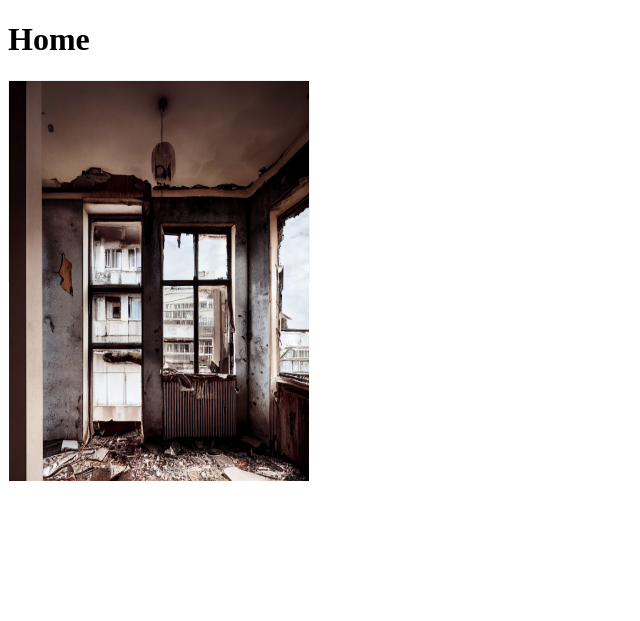
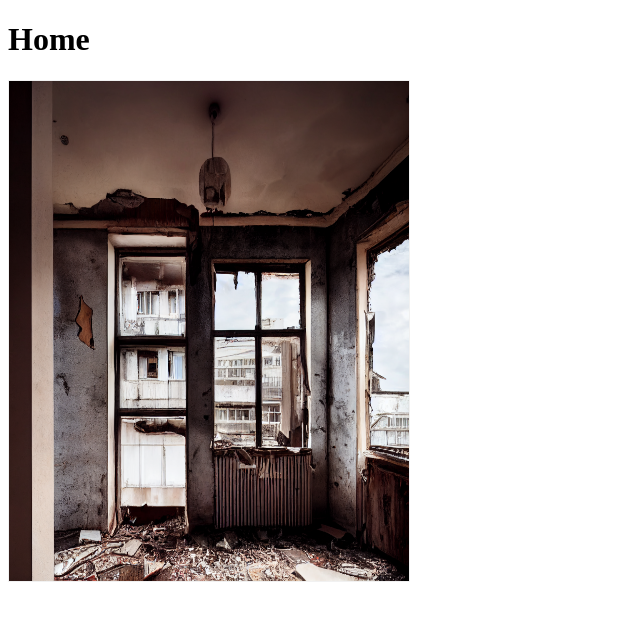
Before and after one commit to pdizzl/pygram_v2, a Django app: page /feed/ in a window 1280 px wide. Shown: the top 621 px of the page, without its empty margins (0-640 px from the left). Run offline with Django 4.2, Linux system fonts and the light colour scheme.

Commit message:
Iterated css

```diff
--- a/pygram2/feed/static/style.css
+++ b/pygram2/feed/static/style.css
@@ -1,8 +1,8 @@
 /* The flip card container - set the width and height to whatever you want. We have added the border property to demonstrate that the flip itself goes out of the box on hover (remove perspective if you don't want the 3D effect */
 .flip-card {
   background-color: transparent;
-  width: 300px;
-  height: 200px;
+  width: 400px;
+  height: 500px;
   border: 1px solid #f1f1f1;
   perspective: 1000px; /* Remove this if you don't want the 3D effect */
 }
@@ -39,7 +39,7 @@
 
 /* Style the back side */
 .flip-card-back {
-  background-color: dodgerblue;
+  background-color: grey;
   color: white;
   transform: rotateY(180deg);
 }
--- a/pygram2/feed/templates/feed.html
+++ b/pygram2/feed/templates/feed.html
@@ -7,7 +7,7 @@
 <div class="flip-card">
   <div class="flip-card-inner">
     <div class="flip-card-front">
-      <img src="/feed/media/01.png" alt="Avatar" style="width:300px;height:400px;">
+      <img src="{% static 'images/01.png' %}" alt="Cinque Terre" width=400 height=500/>
     </div>
     <div class="flip-card-back">
       <h1>John Doe</h1>
--- a/pygram2/feed/urls.py
+++ b/pygram2/feed/urls.py
@@ -2,5 +2,6 @@ from django.urls import path
 from . import views
 
 urlpatterns = [
-    path('', views.home, name="home")
+    path('', views.home, name="home"),
+    path('feed/', views.feed, name="feed"),
 ]
--- a/pygram2/feed/views.py
+++ b/pygram2/feed/views.py
@@ -3,3 +3,6 @@ from django.shortcuts import render
 
 def home(request):
     return render(request, 'feed.html', {})
+
+def feed(request):
+    return render(request, 'feed.html', {})
--- a/pygram2/manage.py
+++ b/pygram2/manage.py
@@ -1,4 +1,4 @@
-#!/usr/bin/env python
+#!/usr/bin/.env python
 """Django's command-line utility for administrative tasks."""
 import os
 import sys
```
Also changed, not shown: pygram2/pygram2/settings.py (+7 -1 lines), pygram2/feed/migrations/0003_delete_feedimage.py (added), pygram2/feed/static/images/01.png (renamed from pygram2/feed/media/01.png).
